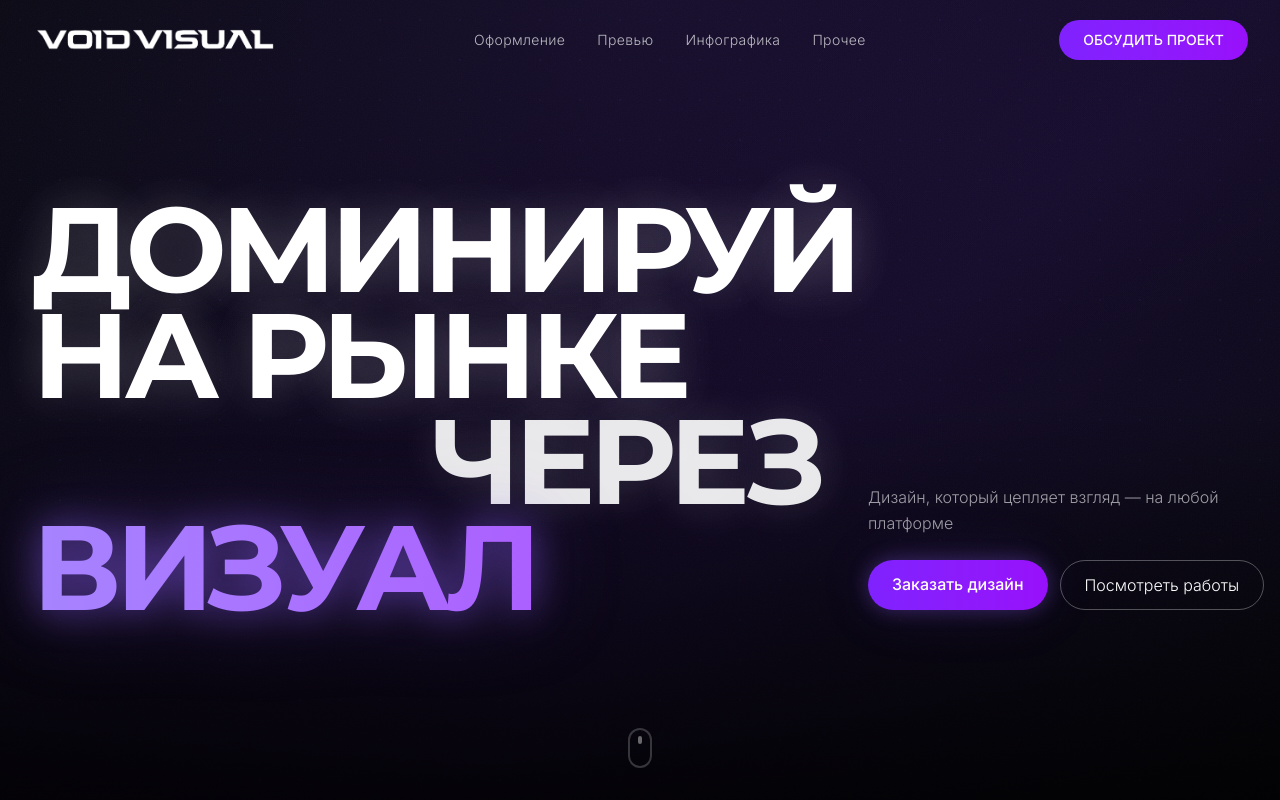
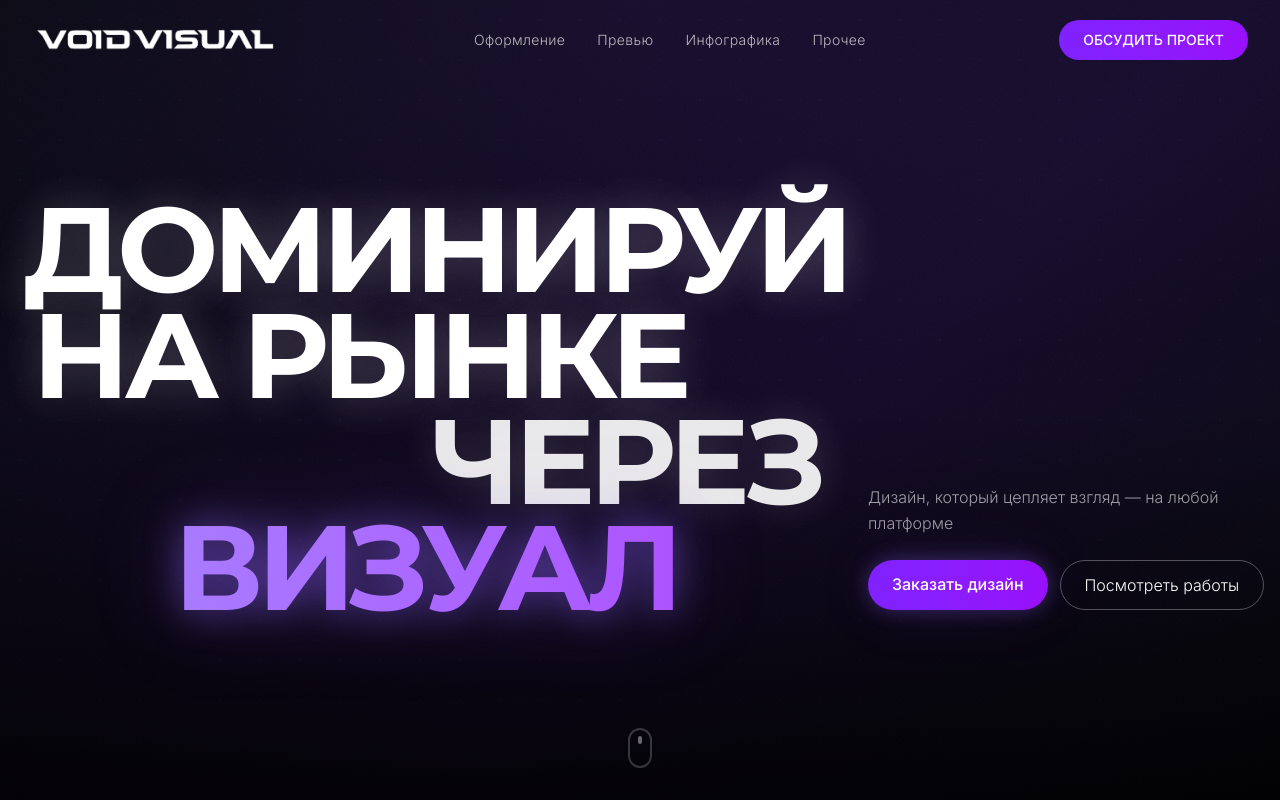
Before and after one commit to webjebPRONIRA/void-visual-site, a React (Vite) app: page / in a window 1280 px wide. Shown: the top 800 px of the page. Built offline with nearby package versions, Linux system fonts and the light colour scheme.

Commit message:
Align typography in Hero section

```diff
--- a/src/sections/Hero.jsx
+++ b/src/sections/Hero.jsx
@@ -70,8 +70,8 @@ export default function Hero() {
                 }}
               >
                 <span
-                  className="title-line block text-white w-full text-center"
-                  style={{ textShadow: '0 0 40px rgba(255,255,255,0.18), 0 0 80px rgba(255,255,255,0.08)' }}
+                  className="title-line block text-white w-full text-left"
+                  style={{ textShadow: '0 0 40px rgba(255,255,255,0.18), 0 0 80px rgba(255,255,255,0.08)', marginLeft: '-0.07em' }}
                 >
                   ДОМИНИРУЙ
                 </span>
@@ -83,7 +83,7 @@ export default function Hero() {
                 </span>
                 <span
                   className="title-line block text-white/90 mt-1 w-full text-right"
-                  style={{ textShadow: '0 0 40px rgba(255,255,255,0.14), 0 0 80px rgba(255,255,255,0.06)' }}
+                  style={{ textShadow: '0 0 40px rgba(255,255,255,0.14), 0 0 80px rgba(255,255,255,0.06)', marginRight: '8px' }}
                 >
                   ЧЕРЕЗ
                 </span>
@@ -91,6 +91,7 @@ export default function Hero() {
                   className="title-line block bg-gradient-to-r from-violet-400 to-purple-500 bg-clip-text text-transparent mt-1 w-full text-left"
                   style={{
                     filter: 'drop-shadow(0 0 18px rgba(139,92,246,0.55)) drop-shadow(0 0 40px rgba(139,92,246,0.25))',
+                    paddingLeft: '18%',
                   }}
                 >
                   ВИЗУАЛ
```
